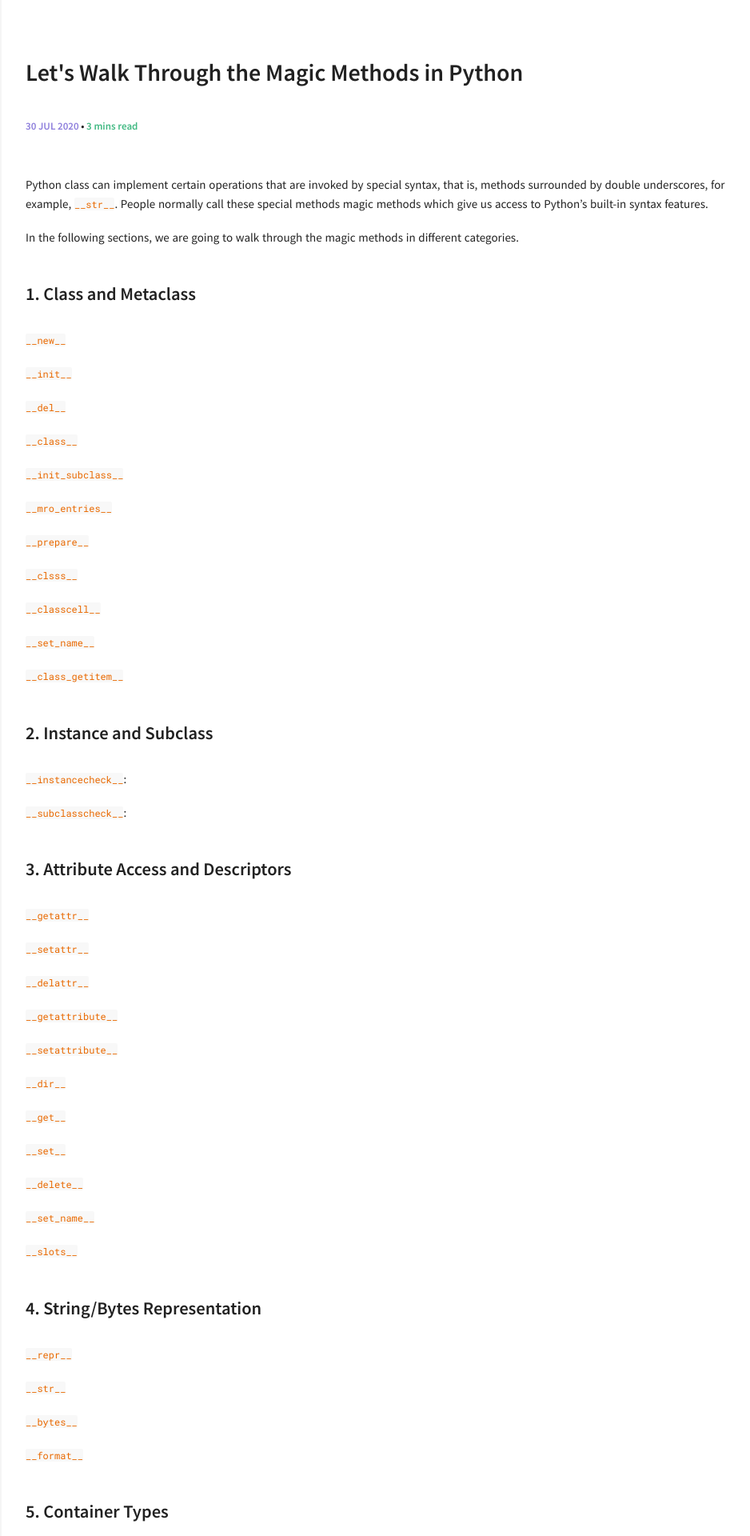
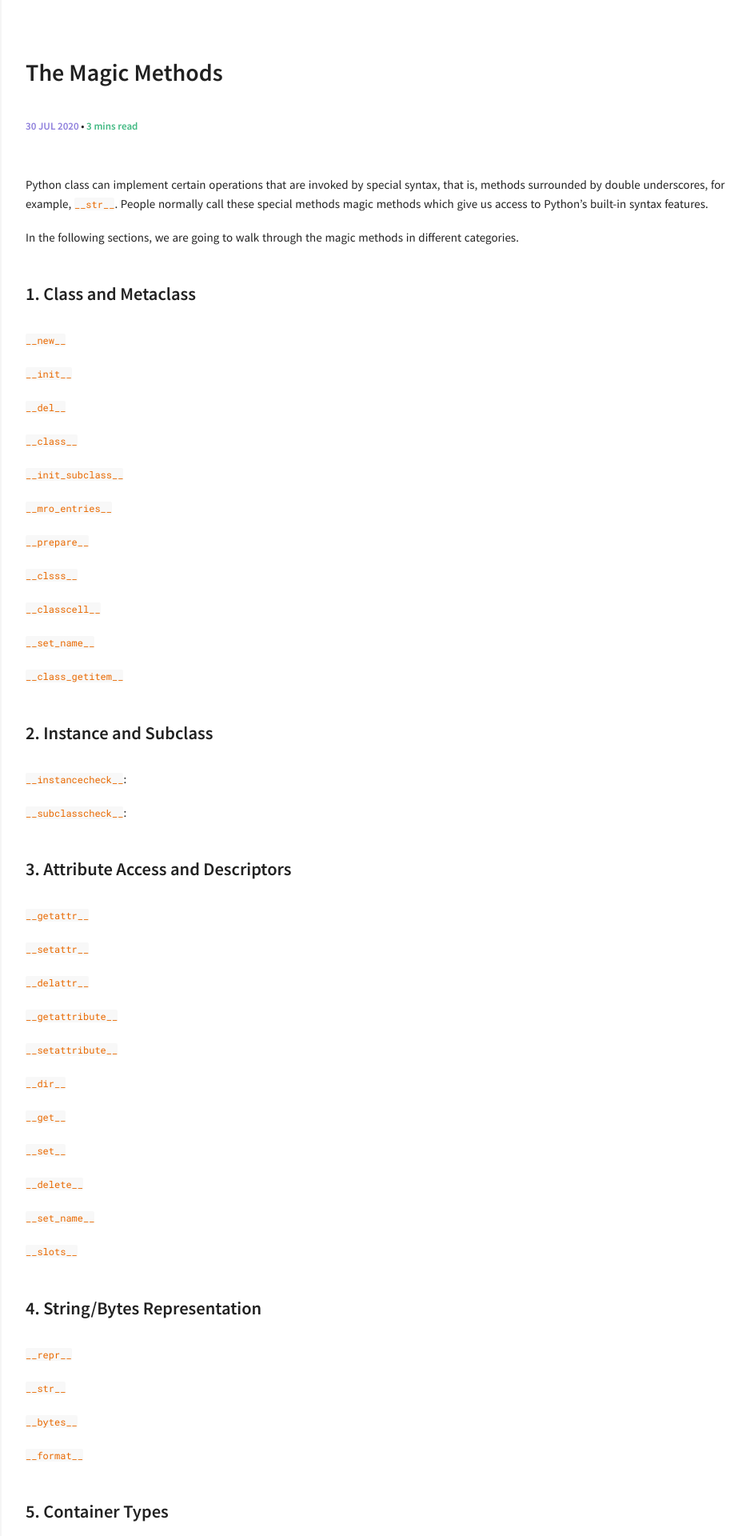
Before and after one commit to jianli-gu/jianli-gu.github.io, a Jekyll site: the page built from _posts/Articles/Python/2020-07-30-the-magic-methods.md, in a window 1280 px wide. Shown: the top 1920 px of the page at 80% size, without its empty margins (318-1256 px from the left). Built offline with Jekyll 4.4.1, drawn with Linux system fonts in a browser that asks for light colours.

Commit message:
Renamed title

```diff
--- a/_posts/Articles/Python/2020-07-30-let-us-walk-through-the-magic-methods-in-python.md
+++ b/_posts/Articles/Python/2020-07-30-the-magic-methods.md
@@ -1,9 +1,9 @@
 ---
 layout: post
-title: Let's Walk Through the Magic Methods in Python
+title: The Magic Methods
 categories: [Python]
 tags: [Python]
-modified: 2019-12-14
+modified: 2020-07-30
 ---
 
 Python class can implement certain operations that are invoked by special syntax, that is,
```
